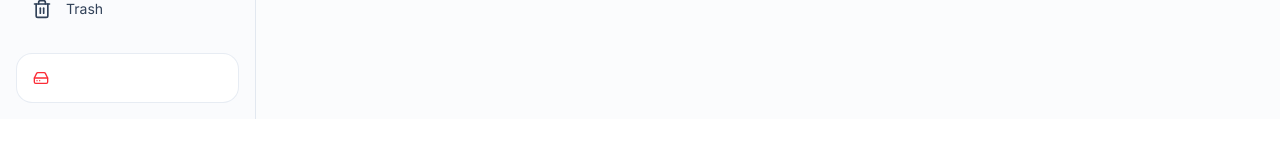
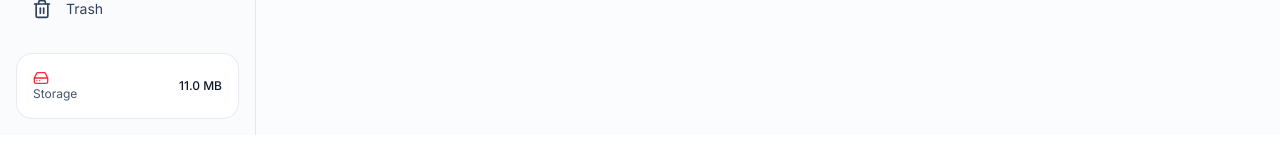
Before and after one commit to muktinathrajbanshi/my_photos, a React (Vite) app in the folder frontend/: page / in a window 1280 px wide. Shown: the part 339-499 px from the top of the page. Built offline with nearby package versions, Linux system fonts and the light colour scheme; a web font is replaced by a local one.

Commit message:
k saro nidra lageko yar

```diff
--- a/frontend/src/components/layout/Sidebar.jsx
+++ b/frontend/src/components/layout/Sidebar.jsx
@@ -122,7 +122,9 @@ const Sidebar = ({
           <div className="flex items-center justify-between text-xs text-slate-600">
             <span>
               <HardDriveIcon className="size-4 text-red-500" />
+              Storage
             </span>
+            <span className="font-medium text-slate-900">{storageUsed} MB</span>
           </div>
         </div>
       </aside>
```
